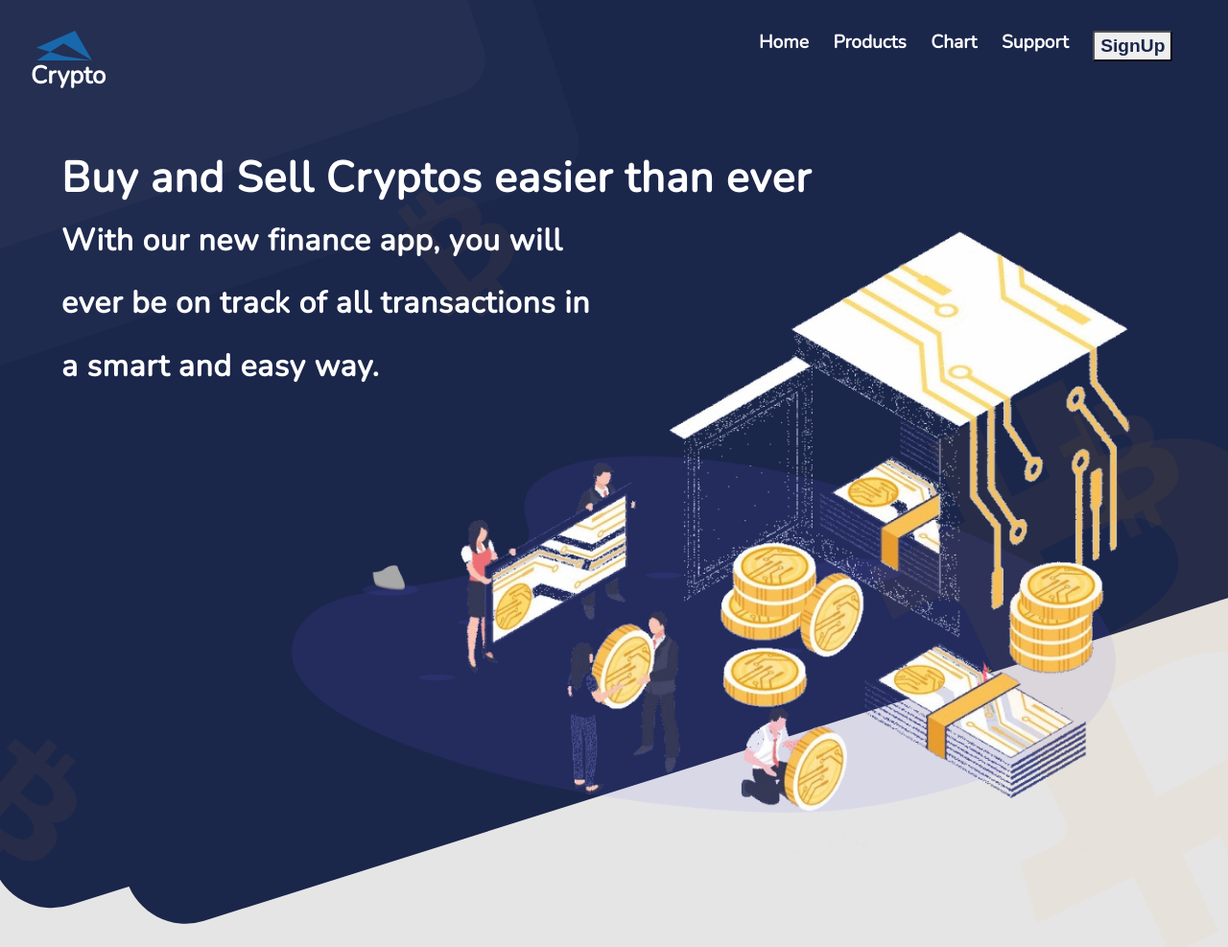
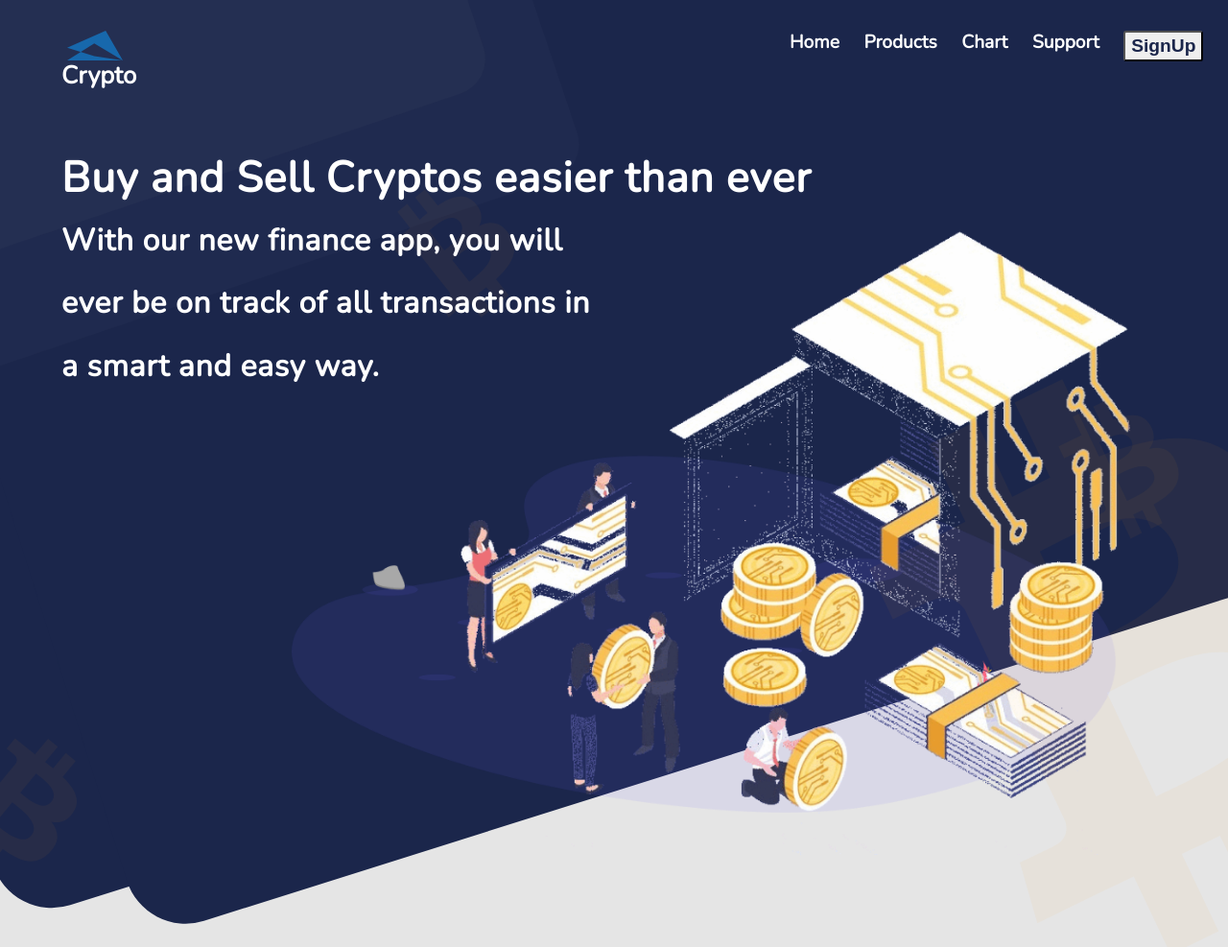
Before and after one commit to innerren/bitcoin, a plain HTML site: page index.html in a window 1280 px wide. Shown: the top 987 px of the page at 96% size. Drawn offline with nearby package versions, Linux system fonts and the light colour scheme.

Commit message:
Update style.css

```diff
--- a/src/style.css
+++ b/src/style.css
@@ -11,7 +11,7 @@ nav {
   left: 0;
   display: flex;
   width: 93%;
-  padding: 2.5vw;
+  padding: 2.5vw 2.5vw 2.5vw 5vw;
   justify-content: space-between;
   color: white;
 }
```
